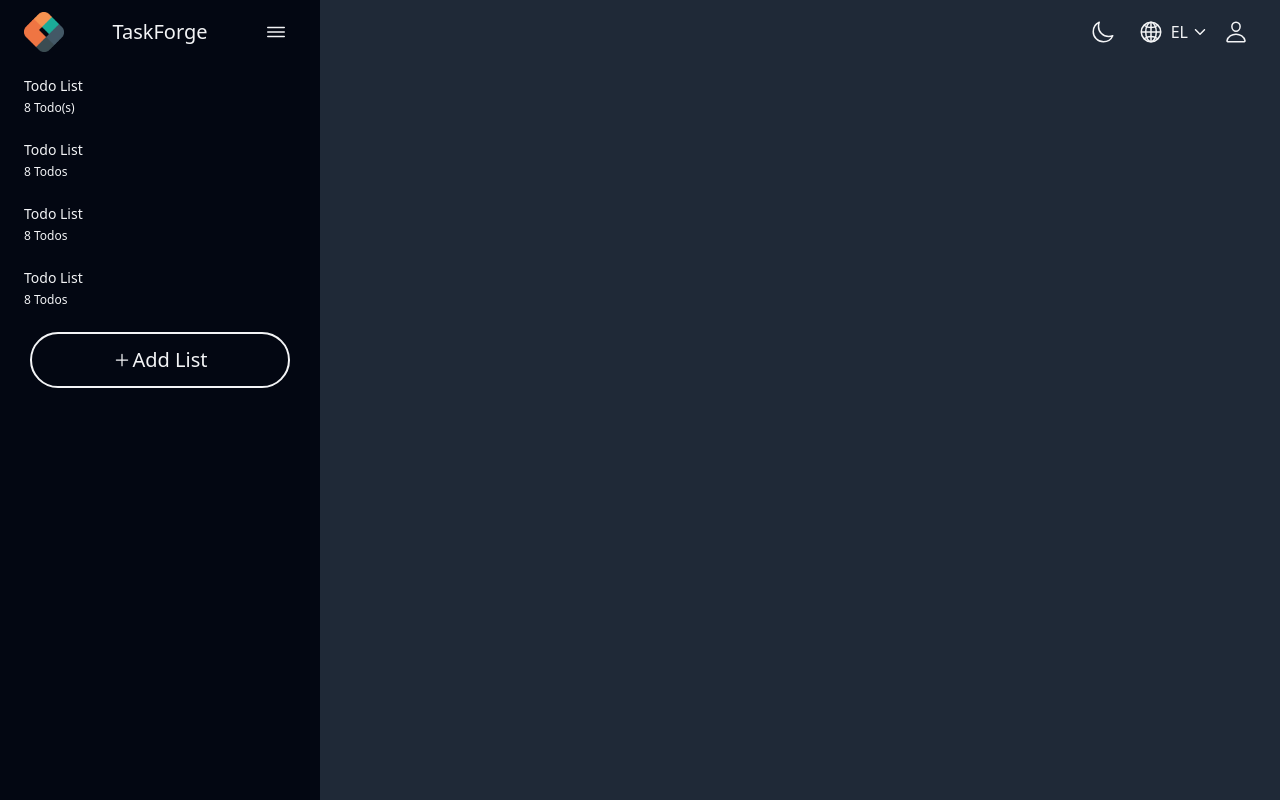
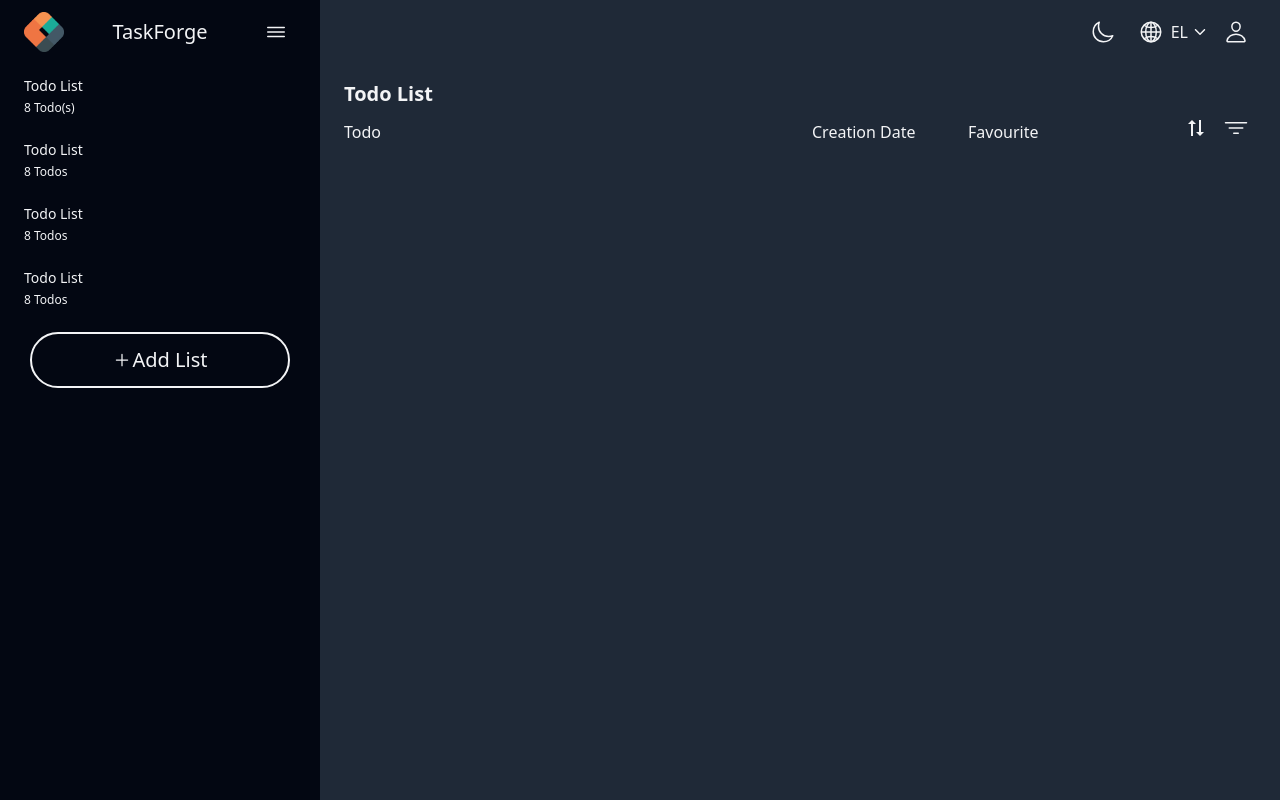
Before and after one commit to evans-p/todo-full-stack-app-frontend, a React (Vite) app: page / in a window 1280 px wide. Built offline with nearby package versions, Linux system fonts and the light colour scheme.

Commit message:
"Add sorting and filtering icons to todo list; fix nav z-index"
This commit adds sorting and filtering icons to the todo list and fixes an issue with the nav component's z-index.

```diff
--- a/src/components/Nav.tsx
+++ b/src/components/Nav.tsx
@@ -7,7 +7,7 @@ import { IoIosArrowDown } from "react-icons/io";
 
 const Nav = () => {
   return (
-    <nav className="fixed top-0 right-0 h-16 flex justify-end items-center">
+    <nav className="fixed top-0 right-0 h-16 flex justify-end items-center z-10">
       <div className="flex justify-between items-center">
         <span className="cursor-pointer p-2 rounded-xl hover:bg-white hover:shadow dark:hover:bg-gray-600 dark:hover:shadow-gray-400 dark:hover:shadow-sm">
           <IoMoonOutline className="text-gray-800 text-2xl dark:text-gray-100" />
--- a/src/pages/Main.tsx
+++ b/src/pages/Main.tsx
@@ -1,10 +1,11 @@
-import { IoAdd, IoMenuOutline } from "react-icons/io5";
+import { IoAdd, IoMenuOutline, IoFilterOutline } from "react-icons/io5";
+import { BiSortAlt2 } from "react-icons/bi";
 
 import logo from "../assets/images/logo.png";
 
 const Main = () => {
   return (
-    <div className="h-screen w-screen">
+    <div className="h-screen w-screen flex">
       <div className="fixed left-0 top-0 w-80 h-screen bg-gray-950 text-xl">
         <section className="w-full h-16 flex items-center justify-between">
           <img src={logo} alt="TaskForge" className="ml-6 w-10 h-auto" />
@@ -34,6 +35,30 @@ const Main = () => {
           Add List
         </button>
       </div>
+      <div className="ml-80 w-full h-full">
+        <h2 className="ml-6 mt-20 text-gray-800 dark:text-gray-100 text-xl font-bold">
+          Todo List
+        </h2>
+        <section className="grid grid-cols-6 ml-6">
+          <h3 className="col-start-1 col-end-4 text-gray-800 dark:text-gray-100 mt-3">
+            Todo
+          </h3>
+          <h3 className="col-start-4 col-end-5 text-gray-800 dark:text-gray-100 mt-3">
+            Creation Date
+          </h3>
+          <h3 className="col-start-5 col-end-6 text-gray-800 dark:text-gray-100 mt-3">
+            Favourite
+          </h3>
+          <section className="col-start-6 col-end-7 flex justify-end mr-6">
+            <span className="cursor-pointer p-2 rounded-xl hover:bg-white hover:shadow dark:hover:bg-gray-600 dark:hover:shadow-gray-400 dark:hover:shadow-sm">
+              <BiSortAlt2 className="text-gray-800 text-2xl dark:text-gray-100" />
+            </span>
+            <span className=" cursor-pointer p-2 rounded-xl hover:bg-white hover:shadow dark:hover:bg-gray-600 dark:hover:shadow-gray-400 dark:hover:shadow-sm">
+              <IoFilterOutline className="text-gray-800 text-2xl dark:text-gray-100" />
+            </span>
+          </section>
+        </section>
+      </div>
     </div>
   );
 };
```
